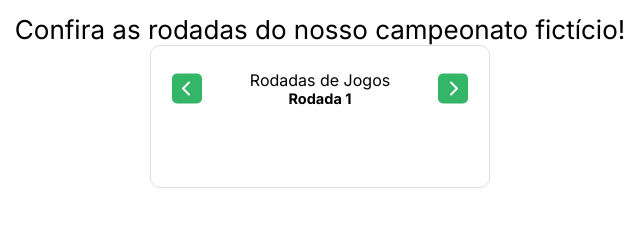
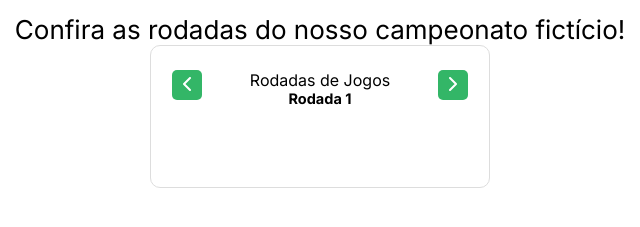
Before and after one commit to SterRoque/teste-front-end-sevn, a plain HTML site: page index.html in a window 1280 px wide. Shown: the part 299-526 px from the top of the page, 320-960 px from the left. Drawn offline with Linux system fonts and the light colour scheme; no server answers.

Commit message:
fix: navigate button styles

```diff
--- a/index.html
+++ b/index.html
@@ -24,15 +24,28 @@
       <div class="panel" id="panel">
         <!--Essa parte é o topo do painel-->
         <div class="panel-top">
-          <img src="assets/btn_left.svg" alt="Botão de voltar esquerdo" />
+          <button>
+            <img
+              src="assets/arrow-left.svg"
+              alt="Botão de voltar esquerdo"
+              id="prev-button"
+              onclick="alert(`oii`)"
+            />
+          </button>
+
           <div>
             <h3>Rodadas de Jogos</h3>
-            <p>Rodada 1</p>
+            <p id="current-round-text">Rodada 1</p>
           </div>
-          <img src="assets/btn_right.svg" alt="Botão de avançar direito" />
+
+          <button>
+            <img
+              src="assets/arrow-right.svg"
+              alt="Botão de avançar direito"
+              id="next-button"
+            />
+          </button>
         </div>
-
-        <!--Essa parte é o corpo do painel (classificação)-->
       </div>
     </main>
 
--- a/styles.css
+++ b/styles.css
@@ -50,8 +50,13 @@ main .title {
   gap: 3rem;
   margin-bottom: 56px;
 }
-.panel-top img {
+.panel-top button {
   cursor: pointer;
+  width: 30px;
+  height: 30px;
+  border-radius: 0.3125rem;
+  border: none;
+  background-color: #33b667;
 }
 
 .panel-top h3 {
```
Also changed, not shown: assets/arrow-left.svg (added), assets/arrow-right.svg (added).
